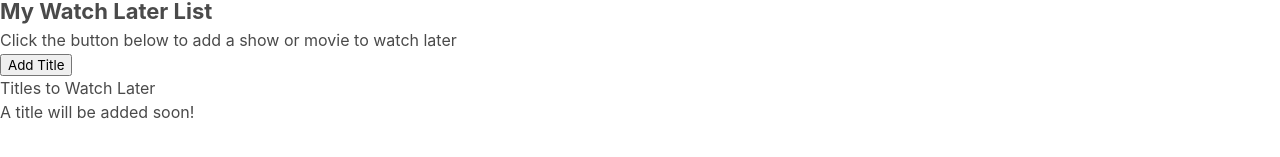
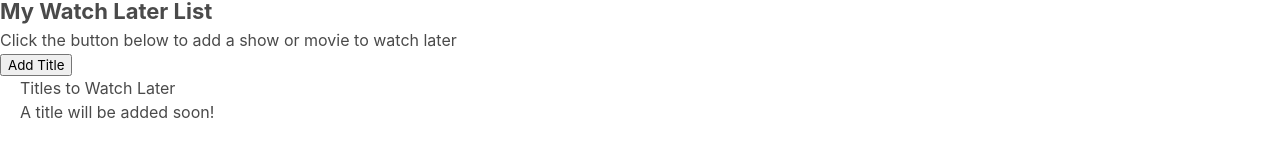
Before and after one commit to felipezintzun/watchopedia, a plain HTML site: page index.html in a window 1280 px wide. Shown: the part 485-642 px from the top of the page. Drawn offline with nearby package versions, Linux system fonts and the light colour scheme.

Commit message:
added watch list wrapper in CSS

```diff
--- a/assets/css/style.css
+++ b/assets/css/style.css
@@ -120,6 +120,12 @@ a:focus {
   padding: 15px 5px;
 }
 
+/*WATCH LATER LIST START */
+.watch-list-wrapper {
+  flex: 1;
+  margin: 0 20px 20px;
+}
+
 /* FOOTER STYLE START */
 footer {
   position: absolute;
--- a/index.html
+++ b/index.html
@@ -85,7 +85,7 @@
           <button class="btn" >Add Title</button>
         </div>
         <div class="watch-list-wrapper">
-          <h2 class="movie-list">Titles to Watch Later</h2>
+          <h2 class="list-title">Titles to Watch Later</h2>
           <ul class="watch-list">
             <li class="title-item">A title will be added soon!</li>
           </ul>
@@ -93,6 +93,11 @@
       </section>
 
       <!--<section class="task-list-wrapper">
+        <header>
+        <h1 class="page-title">Taskinator</h1>
+          <p>Click the button below to add a new task!</p>
+        <button class="btn" >Add Task</button>
+        </header>
         <h2 class="list-title">Tasks To Do</h2>
         <ul class="task-list">
           <li class="task-item">A task is going to be added soon!</li>
```
